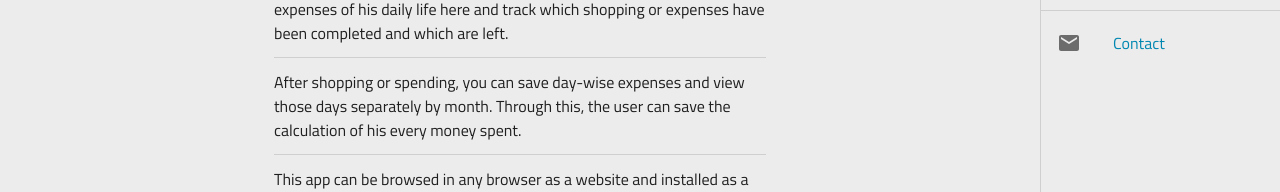
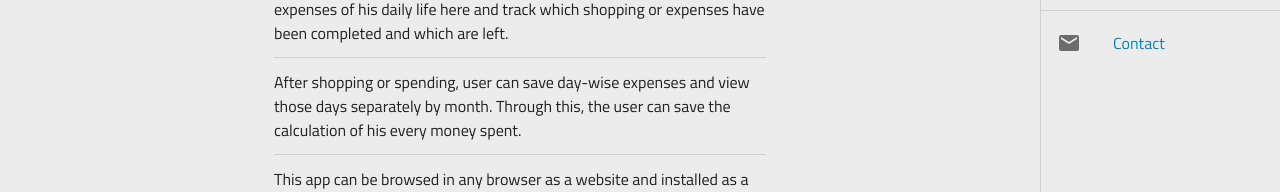
Before and after one commit to rislammb/pwa-shopping-list, a React (Create React App) app: page /about in a window 1280 px wide. Shown: the part 215-407 px from the top of the page. Built offline with nearby package versions, Linux system fonts and the light colour scheme.

Commit message:
some update

```diff
--- a/package.json
+++ b/package.json
@@ -1,6 +1,6 @@
 {
   "name": "shopping-or-expense-tracker",
-  "version": "2.0.1",
+  "version": "2.1.0",
   "private": true,
   "dependencies": {
     "@emotion/react": "^11.10.6",
--- a/src/pages/About.jsx
+++ b/src/pages/About.jsx
@@ -28,7 +28,7 @@ const Contact = () => {
         <Divider variant='middle' />
         <ListItem>
           <ListItemText
-            primary={`After shopping or spending, you can save day-wise expenses and view
+            primary={`After shopping or spending, user can save day-wise expenses and view
             those days separately by month. Through this, the user can save the
             calculation of his every money spent.`}
           />
```
Also changed, not shown: 1 other file (tests, documents, lock files or other folders).
